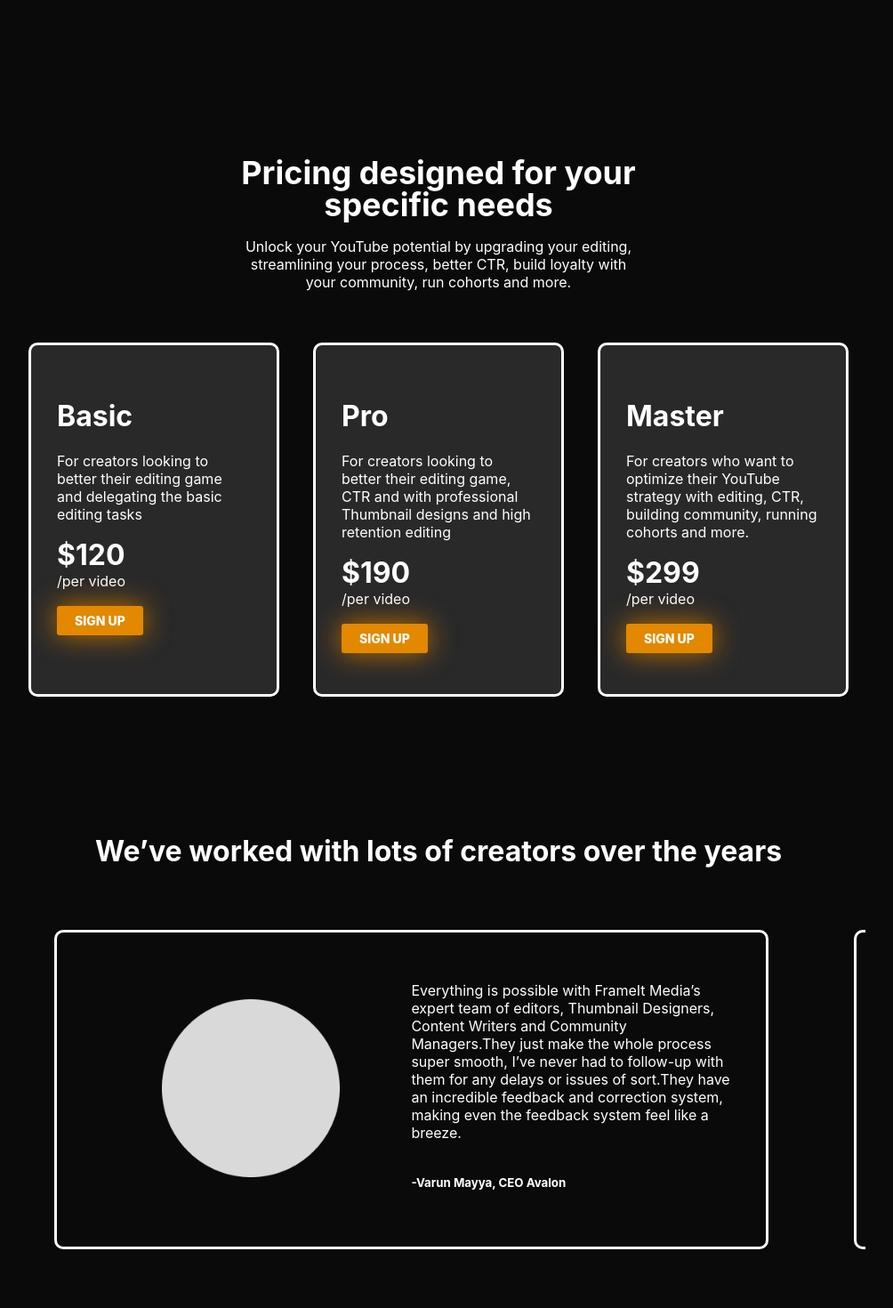
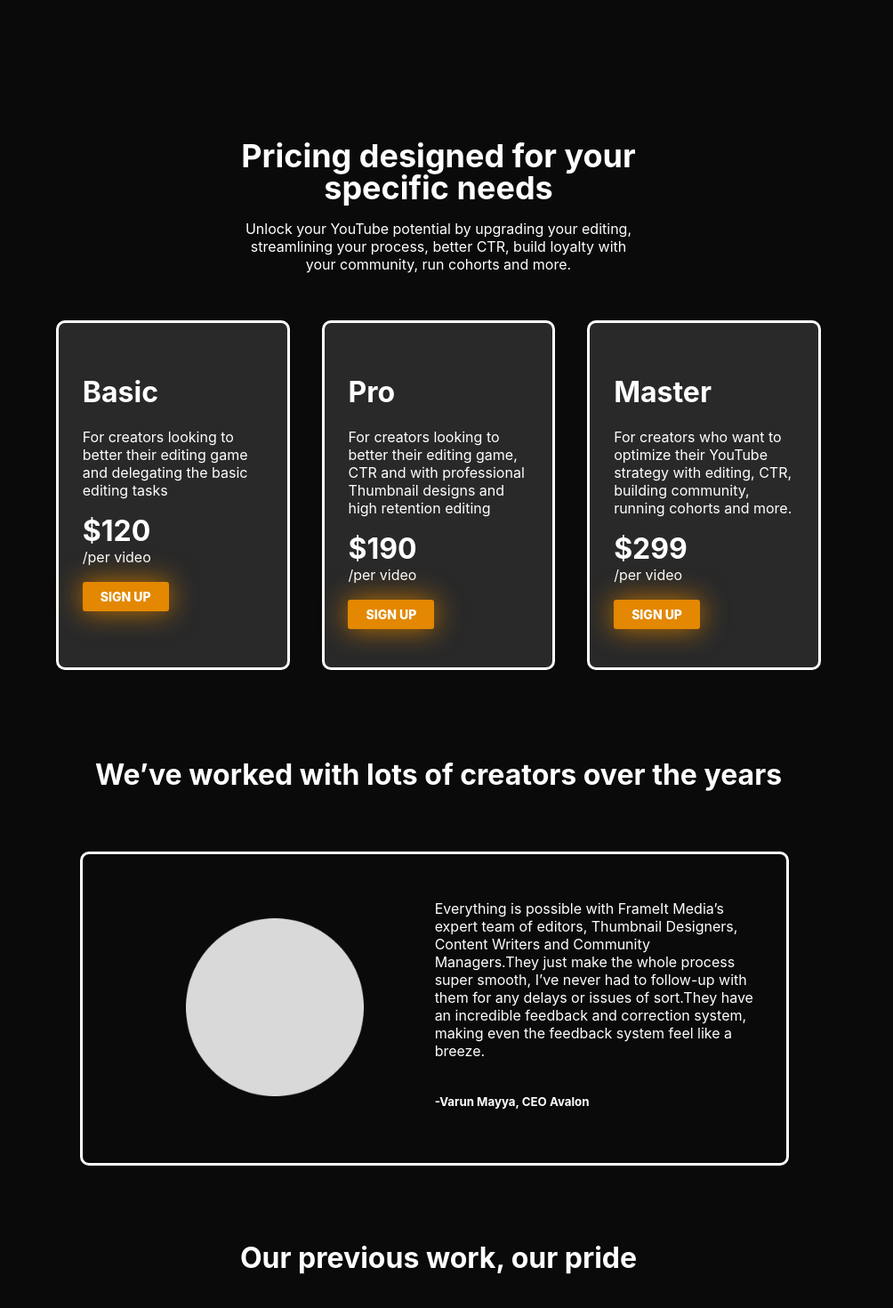
Before and after one commit to varunization4123/frameit-media-website, a Svelte app: page / in a window 1280 px wide. Shown: the part 1328-2798 px from the top of the page at 89% size, without its empty margins (147-1151 px from the left). Built offline with nearby package versions, Linux system fonts and the light colour scheme.

Commit message:
Design-Spacing Corrections 3.0

```diff
--- a/public/global.css
+++ b/public/global.css
@@ -8,7 +8,6 @@ html, body {
 body {
 	color: #fff;
 	margin: 0;
-	padding: 8px;
 	box-sizing: border-box;
 	font-family: -apple-system, BlinkMacSystemFont, "Segoe UI", Roboto, Oxygen-Sans, Ubuntu, Cantarell, "Helvetica Neue", sans-serif;
 }
--- a/src/App.svelte
+++ b/src/App.svelte
@@ -24,7 +24,6 @@
 <style>
 	main {
 		text-align: center;
-		padding: 1em;
 		max-width: 960px;
 		margin: 0 auto;
 		overflow: hidden;
@@ -35,6 +34,7 @@
 	@media (min-width: 640px) {
 		main {
 			max-width: none;
+			padding: 10% 15%;
 		}
 	}
 </style>
--- a/src/NavItems/Contact.svelte
+++ b/src/NavItems/Contact.svelte
@@ -49,7 +49,7 @@
             display: block;
             text-align: center;
             padding: 5% 3%;
-            margin-bottom: 20%;
+            margin: 0% 5% 20% 5%;
         }
         .lhs{
             max-width: 100%;
--- a/src/NavItems/Hero.svelte
+++ b/src/NavItems/Hero.svelte
@@ -45,6 +45,7 @@
     @media(max-width: 960px){
         .container{
             margin-bottom: 35%;
+            padding: 5% 5%;
         }
     }
     @media (max-width: 640px)
--- a/src/NavItems/NavBar.svelte
+++ b/src/NavItems/NavBar.svelte
@@ -38,6 +38,7 @@
     @media(max-width: 940px){
         nav{
             margin-bottom: 20%;
+            padding: 5% 5%;
         }
         nav a{
             display: none;
--- a/src/NavItems/Pricing.svelte
+++ b/src/NavItems/Pricing.svelte
@@ -16,13 +16,12 @@
     .pricingSection{
         max-width: 960px;
         margin: 10% auto;
-        overflow: hidden;
     }
     .pricingCards{
         max-width: 960px;
         display: flex;
         justify-content: space-between;
-        overflow-x: scroll;
+        overflow-x: overlay;
         margin-top: 5%;
     }
     h1{
@@ -44,6 +43,10 @@
     @media(max-width: 960px){
         .pricingSection{
             margin-bottom: 40%;
+            padding-left: 5%;
+        }
+        h1, h5{
+            padding: 5% 5% 5% 0%;
         }
     }
     @media(max-width: 640px){
--- a/src/NavItems/Testimonial.svelte
+++ b/src/NavItems/Testimonial.svelte
@@ -32,9 +32,6 @@
 </div>
 
 <style>
-    .testimonialSection{
-        overflow: hidden;
-    }
     .cards{
         max-width: 960px;
         margin: 0% auto;
@@ -47,6 +44,10 @@
     @media(max-width: 960px){
         .testimonialSection{
             margin-bottom: 40%;
+            padding-left: 5%;
+        }
+        h1{
+            padding: 5% 5% 5% 0%;
         }
     }
     @media(max-width: 640px){
--- a/src/NavItems/Work.svelte
+++ b/src/NavItems/Work.svelte
@@ -46,6 +46,7 @@
     @media(max-width: 960px){
         div{
             margin-bottom: 30%;
+            padding: 5% 5%;
         }
     }
     @media(max-width: 640px){
```
